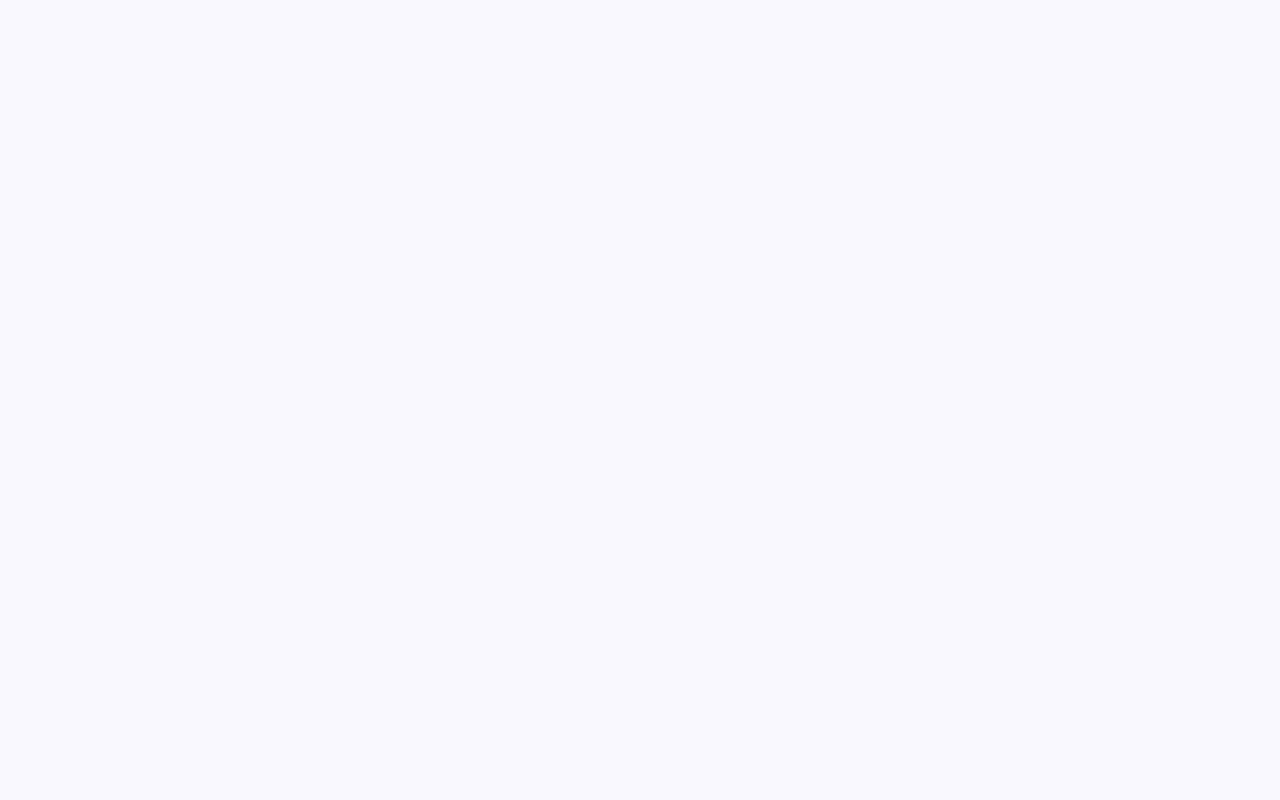
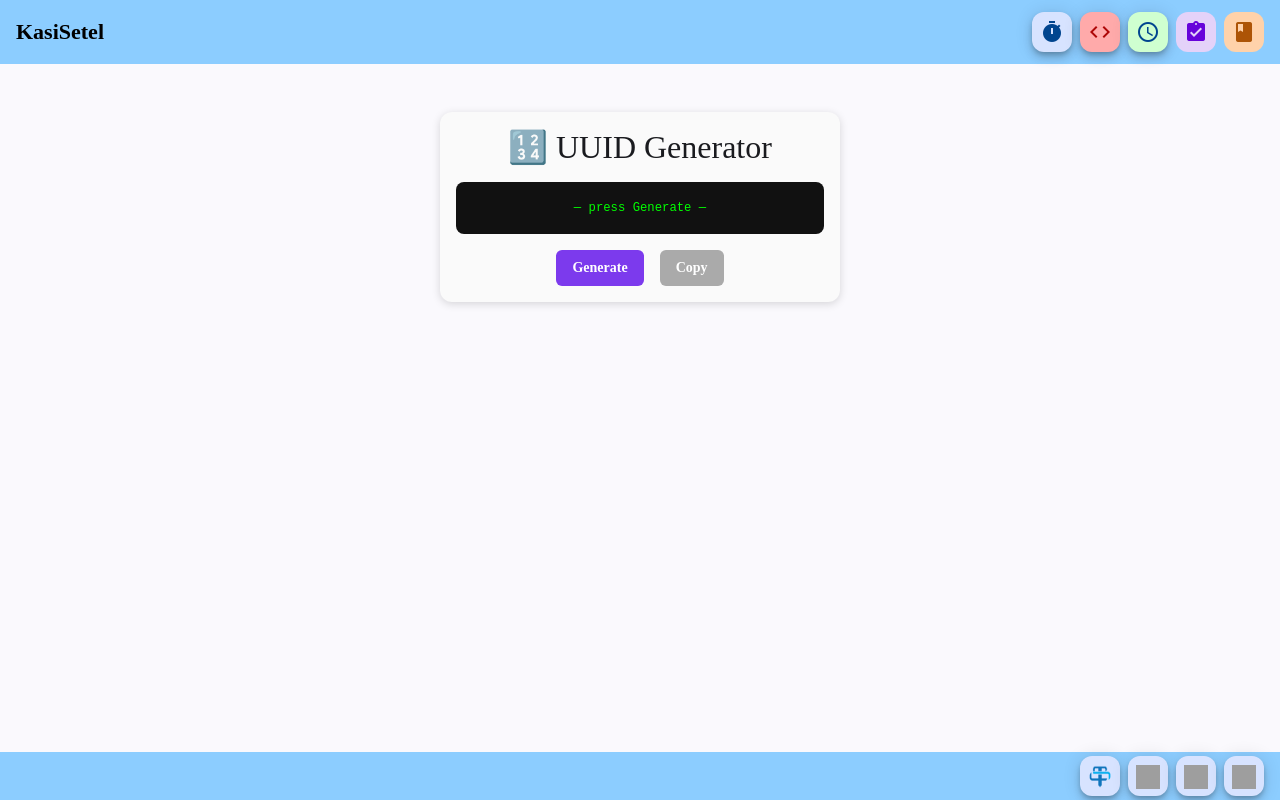
Before and after one commit to SyamirulRossman/str-productivity-toolkit, an Angular app: page /uuid-generator in a window 1280 px wide. Before the commit this address led to /. Built offline with nearby package versions, Linux system fonts and the light colour scheme; grey boxes are pictures that could not be loaded.

Commit message:
Feat: World clock, uuid generator

```diff
--- a/src/app/app.routes.ts
+++ b/src/app/app.routes.ts
@@ -2,6 +2,8 @@ import { Routes } from '@angular/router';
 import { Navbar } from './shared/navbar/navbar';
 import { Home } from './components/home/home';
 import { Pomodoro } from './components/pomodoro/pomodoro';
+import { WorldClock } from './components/world-clock/world-clock';
+import { UuidGenerator } from './components/uuid-generator/uuid-generator';
 
 export const routes: Routes = [
   {
@@ -9,7 +11,9 @@ export const routes: Routes = [
     component: Navbar,
     children: [
       { path: '', component: Home },
-      { path: 'pomodoro', component: Pomodoro }
+      { path: 'pomodoro', component: Pomodoro },
+      { path: 'uuid-generator', component: UuidGenerator },
+      { path: 'world-clock', component: WorldClock },
     ]
   }
 ];
--- a/src/app/components/home/home.html
+++ b/src/app/components/home/home.html
@@ -1,4 +1,4 @@
-<div class="container d-flex flex-column mt-3 justify-content-center">
+<div class="container d-flex flex-column mt-2 justify-content-center">
     <h1><b>Kasi Setel!</b></h1>
     <h4><b>Today is:</b> {{date | date:'EEEE, dd MMMM yyyy'}}</h4>
     <h4>
@@ -15,13 +15,13 @@
             </button>
         </div>
         <div class="box red-background">
-            <button matFab extended class="red-fab" disabled>
+            <button matFab extended class="red-fab" routerLink="/uuid-generator">
                 <mat-icon>code</mat-icon>
                 UUID Generator
             </button>
         </div>
         <div class="box green-background">
-            <button matFab extended class="green-fab" disabled>
+            <button matFab extended class="green-fab" routerLink="/world-clock">
                 <mat-icon>access_time</mat-icon>
                 World Clock
             </button>
--- /dev/null
+++ b/src/app/components/uuid-generator/uuid-generator.html
@@ -0,0 +1,10 @@
+<div class="uuid-card">
+    <h2>🔢 UUID Generator</h2>
+
+    <pre class="uuid-output">{{ uuid || '— press Generate —' }}</pre>
+
+    <div class="btn-row">
+        <button (click)="generate()">Generate</button>
+        <button (click)="copy()" [disabled]="!uuid">Copy</button>
+    </div>
+</div>
--- /dev/null
+++ b/src/app/components/uuid-generator/uuid-generator.scss
@@ -0,0 +1,36 @@
+.uuid-card {
+    padding: 1rem;
+    border-radius: 12px;
+    box-shadow: 0 2px 8px rgba(0,0,0,0.15);
+    background: #fafafa;
+    max-width: 400px;
+    margin: 2rem auto;
+    text-align: center;
+}
+.uuid-output {
+    background: #111;
+    color: #0f0;
+    padding: 1rem;
+    border-radius: 8px;
+    font-family: monospace;
+    min-height: 40px;
+    margin: 1rem 0;
+}
+.btn-row {
+    display: flex;
+    justify-content: center;
+    gap: 1rem;
+}
+button {
+    padding: 0.5rem 1rem;
+    border-radius: 6px;
+    border: none;
+    cursor: pointer;
+    background: #7c3aed;
+    color: white;
+    font-weight: 600;
+}
+button[disabled] {
+    background: #aaa;
+    cursor: not-allowed;
+}
--- /dev/null
+++ b/src/app/components/uuid-generator/uuid-generator.ts
@@ -0,0 +1,36 @@
+import { Component } from '@angular/core';
+import { MATERIAL_IMPORTS } from '../../shared/material.imports';
+
+@Component({
+  selector: 'app-uuid-generator',
+  imports: [MATERIAL_IMPORTS],
+  templateUrl: './uuid-generator.html',
+  styleUrl: './uuid-generator.scss'
+})
+export class UuidGenerator {
+  uuid = '';
+
+  private uuidv4(): string {
+    const bytes = crypto.getRandomValues(new Uint8Array(16));
+    bytes[6] = (bytes[6] & 0x0f) | 0x40;
+    bytes[8] = (bytes[8] & 0x3f) | 0x80;
+    const hex = [...bytes].map(b => b.toString(16).padStart(2, '0')).join('');
+    return [
+      hex.slice(0, 8),
+      hex.slice(8, 12),
+      hex.slice(12, 16),
+      hex.slice(16, 20),
+      hex.slice(20)
+    ].join('-');
+  }
+
+  generate() {
+    this.uuid = this.uuidv4();
+  }
+
+  async copy() {
+    if (!this.uuid) return;
+    await navigator.clipboard.writeText(this.uuid);
+    alert('Copied: ' + this.uuid);
+  }
+}
--- /dev/null
+++ b/src/app/components/world-clock/world-clock.html
@@ -0,0 +1,16 @@
+<div class="clock-container">
+    <h2>🕒 World Clock</h2>
+
+    @if (time$ | async; as time) {
+        <p class="time">{{ getFormattedTime(time) }}</p>
+    }
+
+    <p class="zone">Timezone: {{ selectedZone }}</p>
+
+    <label for="zone">Change Timezone:</label>
+    <select id="zone" [(ngModel)]="selectedZone">
+        @for (zone of timeZones; track zone) {
+        <option [value]="zone">{{ zone }}</option>
+        }
+    </select>
+</div>
--- /dev/null
+++ b/src/app/components/world-clock/world-clock.scss
@@ -0,0 +1,19 @@
+.clock-container {
+  text-align: center;
+  margin: 1rem auto;
+  padding: 1rem;
+  border-radius: 12px;
+  box-shadow: 0 2px 6px rgba(0,0,0,0.2);
+  width: fit-content;
+}
+
+.time {
+  font-size: 2rem;
+  font-weight: bold;
+  margin: 0.5rem 0;
+}
+
+.zone {
+  color: #555;
+  margin-bottom: 1rem;
+}
--- /dev/null
+++ b/src/app/components/world-clock/world-clock.ts
@@ -0,0 +1,30 @@
+import { Component } from '@angular/core';
+import { timer, map } from 'rxjs';
+import { MATERIAL_IMPORTS } from '../../shared/material.imports';
+
+@Component({
+  selector: 'app-world-clock',
+  imports: [MATERIAL_IMPORTS],
+  templateUrl: './world-clock.html',
+  styleUrl: './world-clock.scss'
+})
+export class WorldClock {
+  selectedZone: string = Intl.DateTimeFormat().resolvedOptions().timeZone;
+  timeZones: string[] = Intl.supportedValuesOf ? Intl.supportedValuesOf('timeZone') : [];
+
+  // observable that ticks every second
+  time$ = timer(0, 1000).pipe(map(() => new Date()));
+
+  getFormattedTime(date: Date): string {
+    try {
+      return date.toLocaleString('en-US', {
+        timeZone: this.selectedZone,
+        hour: '2-digit',
+        minute: '2-digit',
+        second: '2-digit'
+      });
+    } catch {
+      return 'Invalid TimeZone';
+    }
+  }
+}
--- a/src/app/shared/material.imports.ts
+++ b/src/app/shared/material.imports.ts
@@ -13,7 +13,7 @@ import {MatTooltipModule} from '@angular/material/tooltip';
 import { AsyncPipe, DatePipe, DecimalPipe } from '@angular/common';
 import {MatFormFieldModule} from '@angular/material/form-field';
 import {MatInputModule} from '@angular/material/input';
-import { ReactiveFormsModule } from '@angular/forms';
+import { FormsModule, ReactiveFormsModule } from '@angular/forms';
 import { CommonModule } from '@angular/common';
 
 
@@ -36,6 +36,7 @@ export const MATERIAL_IMPORTS = [
 
   RouterModule,
   ReactiveFormsModule,
+  FormsModule,
 
   DatePipe,
   AsyncPipe,
--- a/src/app/shared/navbar/navbar.html
+++ b/src/app/shared/navbar/navbar.html
@@ -40,7 +40,7 @@
           matMiniFab
           class="red-fab"
           matTooltip="UUID Generator"
-          disabled
+          routerLink="/uuid-generator"
         >
             <mat-icon>code</mat-icon>
         </button>
@@ -48,7 +48,7 @@
           matMiniFab
           class="green-fab"
           matTooltip="World Clock"
-          disabled
+          routerLink="/world-clock"
         >
             <mat-icon>access_time</mat-icon>
         </button>
--- a/src/styles.scss
+++ b/src/styles.scss
@@ -80,6 +80,13 @@ body {
     @include mat.fab-overrides((
       container-color: #ffd2aa,
       foreground-color: #ad5406,
+    ));
+  }
+
+  .red-fab {
+    @include mat.fab-overrides((
+      container-color: #ffaaaa,
+      foreground-color: #ad0606,
     ));
   }
 
```
Also changed, not shown: 2 other files (tests, documents, lock files or other folders).
